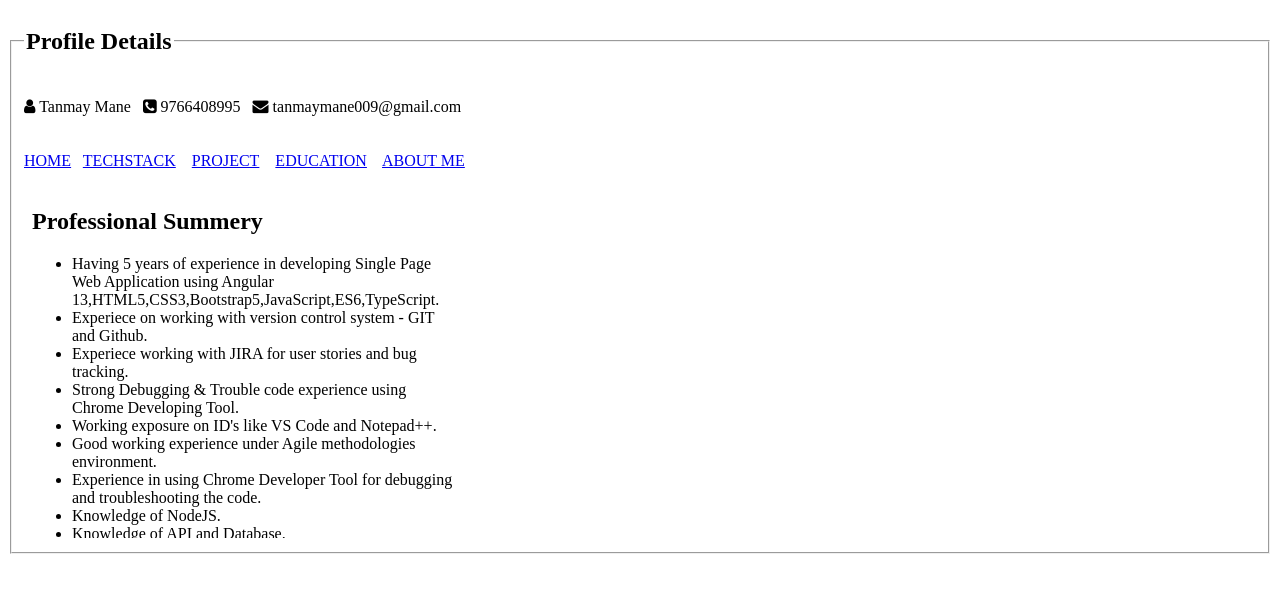
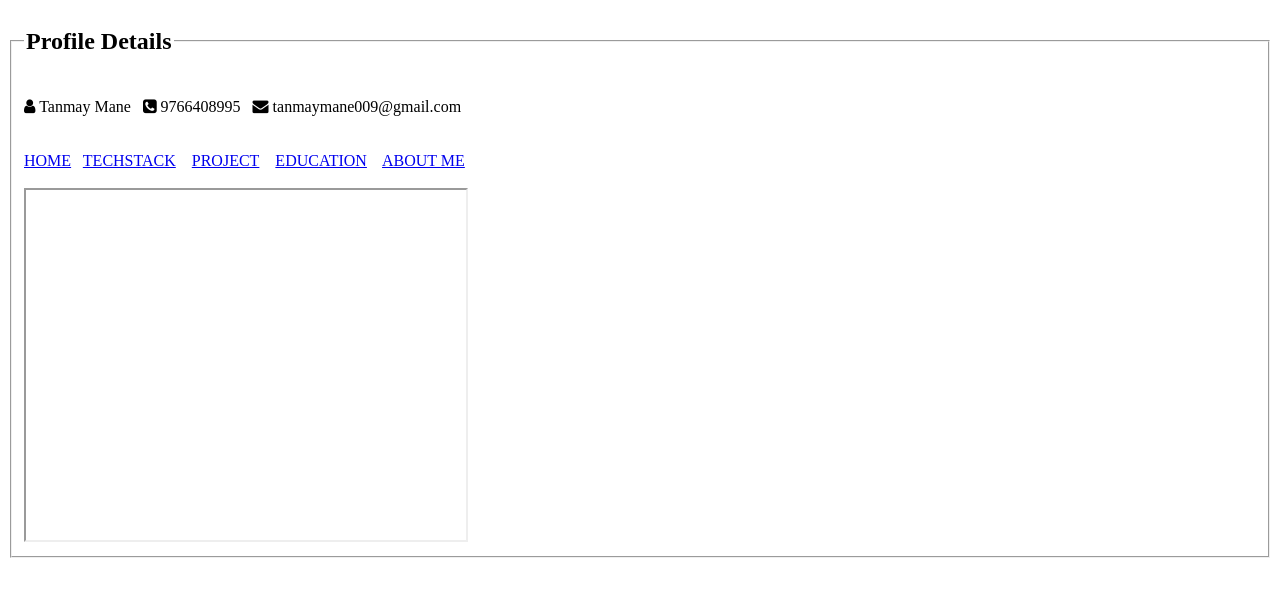
Before and after one commit to manetanmay/my-profile, a plain HTML site: page index.html in a window 1280 px wide. Drawn offline with Linux system fonts and the light colour scheme.

```diff
--- a/index.html
+++ b/index.html
@@ -20,7 +20,7 @@
         <a href="education.html" target="myFrame">EDUCATION</a>&nbsp;&nbsp;&nbsp;
         <a href="aboutMe.html" target="myFrame">ABOUT ME</a>&nbsp;&nbsp;&nbsp;<br><br>
 
-        <iframe width="440px" height="350px" src="home.html" name="myFrame" Frameborder="0"></iframe>
+        <iframe width="440px" height="350px" name="myFrame"></iframe>
 
 
     </div>
```
Also changed, not shown: 1 other file.
